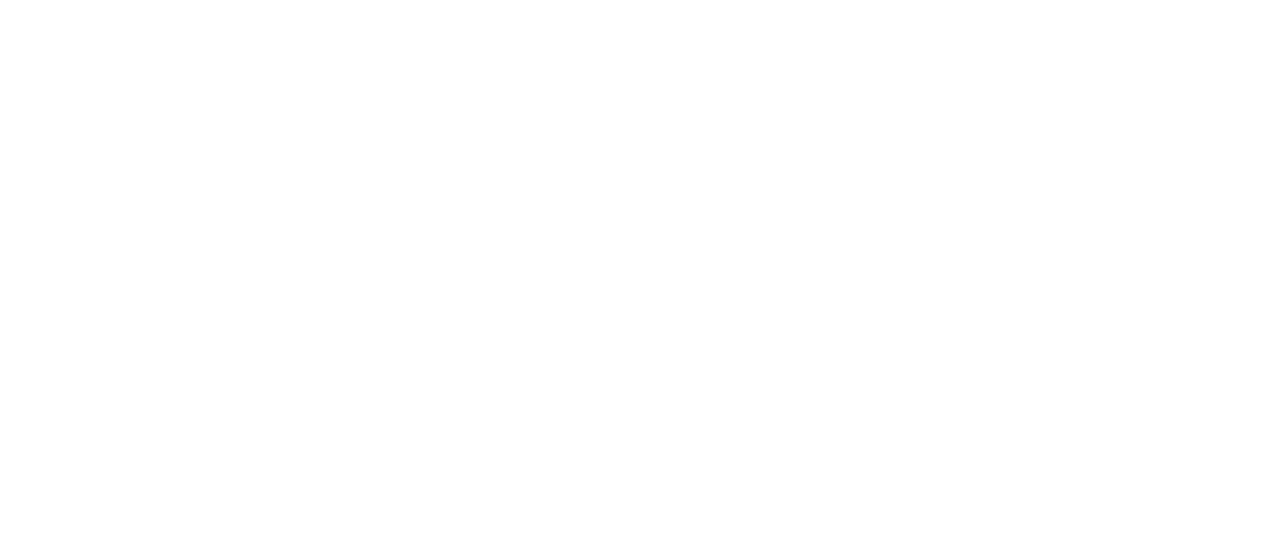
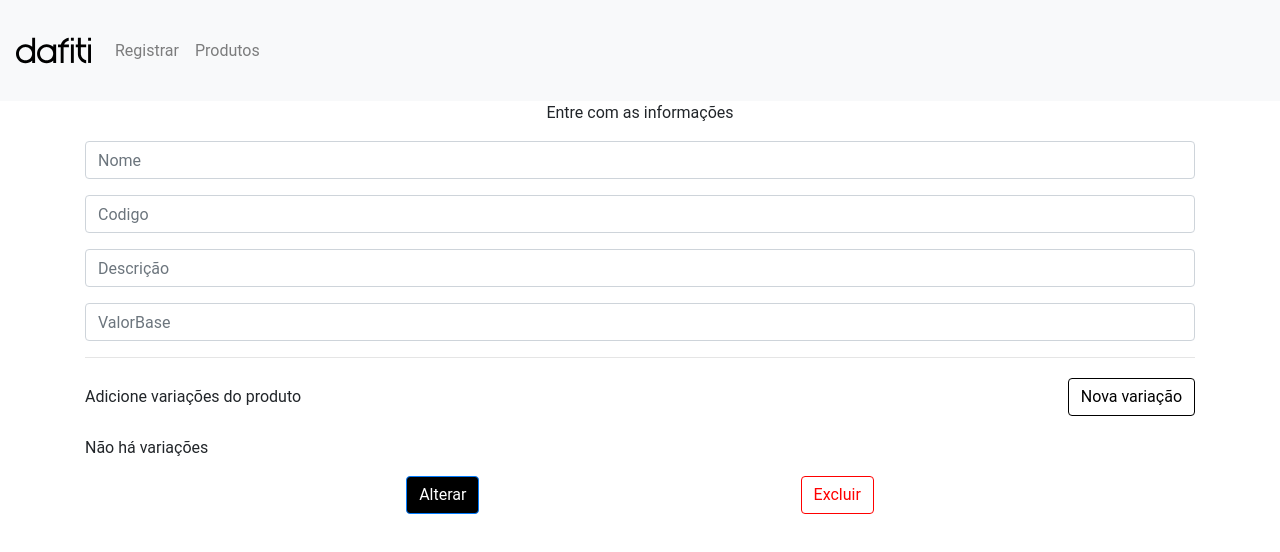
Before and after one commit to V1pi/desafio-mestres-da-web, a React (Create React App) app in the folder frontend/: page /produtos/1/alterar in a window 1280 px wide. Shown: the top 552 px of the page. Built offline with nearby package versions, Linux system fonts and the light colour scheme.

Commit message:
Adicionado tela de alterar e visualizar

```diff
--- /dev/null
+++ b/frontend/src/views/produtos/Alterar.tsx
@@ -0,0 +1,286 @@
+import React, { Component } from 'react'
+import { Button, Col, Container, Form, Row } from 'react-bootstrap'
+import { NavBar } from '../components/NavBar'
+import './produtos.css'
+import 'bootstrap/dist/css/bootstrap.min.css'
+import { RouteComponentProps } from 'react-router'
+import { Produto } from '../../models/produto.entity'
+import { Variacao } from '../../models/variacao.entity'
+import { Alternativa } from '../../models/alternativa.entity'
+
+interface AlterarProdutoState {
+  produto: Produto
+  variacoes: Variacao[]
+}
+
+type Props = RouteComponentProps<any>
+export class Alterar extends Component<Props, AlterarProdutoState> {
+  constructor(props: Props) {
+    super(props)
+    this.renderVariacao = this.renderVariacao.bind(this)
+    this.renderAlternativa = this.renderAlternativa.bind(this)
+    this.handleSave = this.handleSave.bind(this)
+    this.handleDelete = this.handleDelete.bind(this)
+    /* const p1 = new Produto()
+    p1.nome = 'Camisa extra top'
+    p1.valorBase = 200
+    p1.descricao = 'Gostava de usar pra sair mas agora nao quero mais'
+    p1.codigo = '15415'
+    const alternativa = new Alternativa()
+    alternativa.nome = '44'
+    alternativa.codigo = '44'
+    alternativa.quantidade = 20
+    alternativa.valor = 100
+    const variacao = new Variacao()
+    variacao.descricao = 'Modelo'
+    variacao.alternativas = [alternativa] */
+    this.state = {
+      produto: new Produto(),
+      variacoes: [],
+    }
+  }
+
+  renderAlternativa(variacao: Variacao): JSX.Element {
+    const alternativas = variacao.alternativas
+    if (!alternativas) {
+      return (
+        <Row>
+          <Col>Não há alternativas</Col>
+        </Row>
+      )
+    }
+    const options: JSX.Element[] = alternativas.map((alternativa, idx) => {
+      return (
+        <Row className="alternativa" key={idx}>
+          <Col className="input-alternativa">
+            <Form.Group controlId="formBasicCodigoAlternativa">
+              <Form.Control
+                type="text"
+                placeholder="SKU"
+                defaultValue={alternativa.codigo}
+                onChange={(value) => {
+                  alternativa.codigo = value.target.value
+                }}
+              />
+            </Form.Group>
+          </Col>
+          <Col className="input-alternativa">
+            <Form.Group controlId="formBasicNomeAlternativa">
+              <Form.Control
+                type="text"
+                placeholder="Nome da alternativa"
+                defaultValue={alternativa.nome}
+                onChange={(value) => {
+                  alternativa.nome = value.target.value
+                }}
+              />
+            </Form.Group>
+          </Col>
+          <Col className="input-alternativa">
+            <Form.Group controlId="formBasicQuantidadeAlternativa">
+              <Form.Control
+                type="text"
+                placeholder="Quantidade"
+                defaultValue={alternativa.quantidade}
+                onChange={(value) => {
+                  alternativa.quantidade = Number(value.target.value)
+                }}
+              />
+            </Form.Group>
+          </Col>
+          <Col className="input-alternativa">
+            <Form.Group controlId="formBasicvalorAlternativa">
+              <Form.Control
+                type="text"
+                placeholder="Valor adicional ao base"
+                defaultValue={alternativa.valor}
+                onChange={(value) => {
+                  alternativa.valor = Number(value.target.value)
+                }}
+              />
+            </Form.Group>
+          </Col>
+          <Col className="alternativa-deletar">
+            <Button
+              onClick={() => {
+                variacao.alternativas = variacao.alternativas.filter(
+                  (a) => a !== alternativa,
+                )
+                this.setState({
+                  variacoes: [...this.state.variacoes],
+                })
+              }}
+              className="delete-btn"
+            >
+              Deletar
+            </Button>
+          </Col>
+        </Row>
+      )
+    })
+    if (options.length === 0) {
+      return (
+        <Row>
+          <Col>Não há alternativas</Col>
+        </Row>
+      )
+    }
+    return <div className="container-alternativa">{options}</div>
+  }
+
+  renderVariacao(): JSX.Element {
+    const options: JSX.Element[] = this.state.variacoes.map((variacao, idx) => {
+      return (
+        <Col className="variacao" key={idx}>
+          <Row className="info">
+            <div className="button-text">
+              <div className="text-input">
+                <span>Nome da variação:</span>
+                <Form.Group controlId="formBasicVariacaoDescricaoo">
+                  <Form.Control
+                    type="text"
+                    placeholder="Nome da variação"
+                    defaultValue={variacao.descricao}
+                    onChange={(value) => {
+                      variacao.descricao = value.target.value
+                    }}
+                  />
+                </Form.Group>
+              </div>
+              <Button
+                className="delete-btn"
+                onClick={() =>
+                  this.setState({
+                    variacoes: this.state.variacoes.filter(
+                      (v) => v !== variacao,
+                    ),
+                  })
+                }
+              >
+                Deletar
+              </Button>
+            </div>
+          </Row>
+          <Col className="click">
+            <div className="button-text">
+              <span>Alternativas:</span>
+              <Button
+                onClick={() => {
+                  if (!variacao.alternativas) {
+                    variacao.alternativas = []
+                  }
+                  variacao.alternativas.push(new Alternativa())
+                  this.setState({
+                    variacoes: [...this.state.variacoes],
+                  })
+                }}
+                className="btn-border-black"
+              >
+                Nova alternativa
+              </Button>
+            </div>
+            {this.renderAlternativa(variacao)}
+          </Col>
+        </Col>
+      )
+    })
+    if (options.length === 0) {
+      return <p>Não há variações</p>
+    }
+    return <Col className="container-variacao">{options}</Col>
+  }
+
+  async handleSave(): Promise<void> {
+    const produto = this.state.produto
+    produto.variacoes = this.state.variacoes
+  }
+
+  async handleDelete(): Promise<void> {
+    const produto = this.state.produto
+    produto.variacoes = this.state.variacoes
+  }
+
+  render(): JSX.Element {
+    return (
+      <div>
+        <NavBar {...this.props}></NavBar>
+        <Container>
+          <div className="center-text">
+            <p>Entre com as informações</p>
+          </div>
+          <Form className="form">
+            <Form.Group controlId="formBasicNome">
+              <Form.Control
+                type="text"
+                placeholder="Nome"
+                defaultValue={this.state.produto.nome}
+                onChange={(value) => {
+                  const produto = this.state.produto
+                  produto.nome = value.target.value
+                }}
+              />
+            </Form.Group>
+            <Form.Group controlId="formBasicCodigo">
+              <Form.Control
+                type="text"
+                placeholder="Codigo"
+                defaultValue={this.state.produto.codigo}
+                onChange={(value) => {
+                  const produto = this.state.produto
+                  produto.codigo = value.target.value
+                }}
+              />
+            </Form.Group>
+            <Form.Group controlId="formBasicDescricao">
+              <Form.Control
+                type="text"
+                placeholder="Descrição"
+                defaultValue={this.state.produto.descricao}
+                onChange={(value) => {
+                  const produto = this.state.produto
+                  produto.descricao = value.target.value
+                }}
+              />
+            </Form.Group>
+            <Form.Group controlId="formBasicValorBase">
+              <Form.Control
+                type="number"
+                placeholder="ValorBase"
+                defaultValue={this.state.produto.valorBase}
+                onChange={(value) => {
+                  const produto = this.state.produto
+                  produto.valorBase = Number(value.target.value)
+                }}
+              />
+            </Form.Group>
+            <hr></hr>
+            <div className="all-variacoes">
+              <div className="button-text">
+                <p>Adicione variações do produto</p>
+                <Button
+                  className="btn-border-black"
+                  onClick={() =>
+                    this.setState({
+                      variacoes: [...this.state.variacoes, new Variacao()],
+                    })
+                  }
+                >
+                  Nova variação
+                </Button>
+              </div>
+              {this.renderVariacao()}
+            </div>
+            <div className="two-center-btn">
+              <Button className="black-btn" onClick={this.handleSave}>
+                Alterar
+              </Button>
+              <Button className="delete-btn" onClick={this.handleDelete}>
+                Excluir
+              </Button>
+            </div>
+          </Form>
+        </Container>
+      </div>
+    )
+  }
+}
--- a/frontend/src/views/produtos/Home.tsx
+++ b/frontend/src/views/produtos/Home.tsx
@@ -20,6 +20,7 @@
     p1.valorBase = 200
     p1.descricao = 'Gostava de usar pra sair mas agora nao quero mais'
     p1.codigo = '15415'
+    p1.id = 5
     this.state = {
       produtos: [p1, p1],
     }
@@ -28,7 +29,13 @@
   renderProdutos(): JSX.Element {
     const options: JSX.Element[] = this.state.produtos.map((produto, idx) => {
       return (
-        <Row className="product" key={idx}>
+        <Row
+          className="product"
+          key={idx}
+          onClick={() =>
+            this.props.history.push('/produtos/' + produto.id + '/alterar')
+          }
+        >
           <Col className="info col-8">
             <Row>
               <p>
--- a/frontend/src/views/produtos/Produto.tsx
+++ b/frontend/src/views/produtos/Produto.tsx
@@ -1,6 +1,7 @@
 import React, { Component } from 'react'
 import { Route, Switch } from 'react-router-dom'
 import { Adicionar } from './Adicionar'
+import { Alterar } from './Alterar'
 import { Home } from './Home'
 export class Produto extends Component {
   render(): JSX.Element {
@@ -8,6 +9,7 @@
       <Switch>
         <Route exact path="/produtos" component={Home} />
         <Route path="/produtos/adicionar/" component={Adicionar} />
+        <Route path="/produtos/:id/alterar/" component={Alterar} />
       </Switch>
     )
   }
--- a/frontend/src/views/produtos/produtos.css
+++ b/frontend/src/views/produtos/produtos.css
@@ -38,7 +38,8 @@
   margin-bottom: 0;
 }
 
-.button-text > span > button {
+.button-text > span > button,
+.black-btn {
   color: white;
   background-color: black;
 }
@@ -91,3 +92,9 @@
 .form {
   margin-bottom: 20px;
 }
+
+.two-center-btn {
+  display: flex;
+  text-align: center;
+  justify-content: space-evenly;
+}
```
